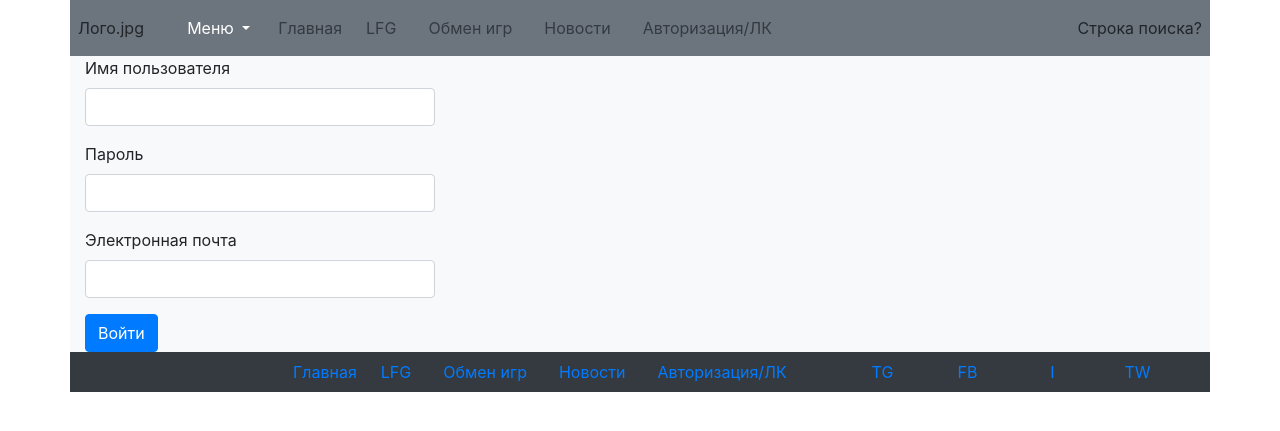
After one commit to anza-afk/tabletop-games-bboard, a Flask app: page /login in a window 1280 px wide. The commit adds this page. Shown: the top 431 px of the page. Run offline with Flask 2, Linux system fonts and the light colour scheme.

Commit message:
refactoring (again) and added simple login page

```diff
--- /dev/null
+++ b/webapp/__init__.py
@@ -0,0 +1,20 @@
+from flask import Flask, render_template
+from news_parser.test_parser import result_news
+from webapp.forms import LoginForm
+
+def create_app():
+    app = Flask(__name__)
+    app.config.from_pyfile('config.py')
+    @app.route('/')
+    def index():
+        title = 'Поиск напарников для настольных игр'
+        return render_template('index.html', page_title=title, list_news=result_news)
+
+    @app.route('/login')
+    def login():
+        title = 'Авторизация'
+        login_form = LoginForm()
+        return render_template('login.html', page_title = title, form = login_form)
+
+
+    return app
--- /dev/null
+++ b/webapp/config.py
@@ -0,0 +1,6 @@
+import os
+
+basedir = os.path.abspath(os.path.dirname(__file__))
+
+DB = 'postgresql://oxzjtwvr:fbmGCjpoShzjEqJktDdaQsTC8TUK-Shn@balarama.db.elephantsql.com/oxzjtwvr'
+SECRET_KEY = 'HBOUG*T&*^&7yt807g08g*)G7887g08y1236efgkdhjbttttbtnvihg&*&T*(&!!'
--- /dev/null
+++ b/webapp/forms.py
@@ -0,0 +1,11 @@
+import email
+from flask_wtf import FlaskForm
+from wtforms import StringField, PasswordField, BooleanField, SubmitField
+from wtforms.validators import DataRequired
+
+class LoginForm(FlaskForm):
+    username = StringField('Имя пользователя', validators=[DataRequired()], render_kw={"class" : "form-control"})
+    password = PasswordField('Пароль', validators=[DataRequired()], render_kw={"class" : "form-control"})
+    email = StringField('Электронная почта', validators=[DataRequired()], render_kw={"class" : "form-control"})
+    org_checkbox = BooleanField('Вы представитель организации?')  # Задел на будущее, пока используем логин, пароль, почту
+    submit = SubmitField('Войти', render_kw={"class" : "btn btn-primary"})
--- a/templates/base.html
+++ b/webapp/templates/base.html
@@ -48,7 +48,7 @@
                 <a class="nav-link text-dark" href="#">Новости</a>
               </li>
               <li class="nav-item">
-                <a class="nav-link text-dark" href="#">Авторизация/ЛК</a>
+                <a class="nav-link text-dark" href="/login">Авторизация/ЛК</a>
               </li>
             </ul>
 
@@ -91,7 +91,7 @@
                       <a class="nav-link text-primary" href="#">Новости</a>
                     </li>
                     <li class="nav-item">
-                      <a class="nav-link text-primary" href="#">Авторизация/ЛК</a>
+                      <a class="nav-link text-primary" href="/login">Авторизация/ЛК</a>
                     </li>
                 </ul>
             </div>
--- /dev/null
+++ b/webapp/templates/login.html
@@ -0,0 +1,29 @@
+{% extends 'base.html' %}
+
+{% block content %}
+
+
+<section class="content container bg-light">
+
+    <div class="row">
+
+      <div class="col-4">
+
+        <form action="" method="post">
+            {{ form.hidden_tag() }}
+            <div class="form-group">
+                {{ form.username.label }}<br>{{ form.username() }}
+            </div>
+            <div class="form-group">
+                {{ form.password.label }}<br>{{ form.password() }}
+            </div>
+            <div class="form-group">
+                {{ form.email.label }}<br>{{ form.email() }}
+            </div>
+            {{ form.submit() }}
+          </br>
+        </form>
+      </div>
+    </div>
+</section>
+{% endblock content %}
```
Also changed, not shown: mosigra/parser_mosigra.py (renamed from parser_mosigra.py, +5 -5 lines), news_parser/test_parser.py (renamed from test_parser.py, +5 -3 lines), requirements.txt (+158 -5 lines), server.py (deleted, +0 -13 lines), mosigra/links_list.txt (renamed from links_list.txt), mosigra/models.py (renamed from models.py), news_parser/news_game.html (renamed from news_game.html), webapp/templates/index.html (renamed from templates/index.html), 2 other files.
